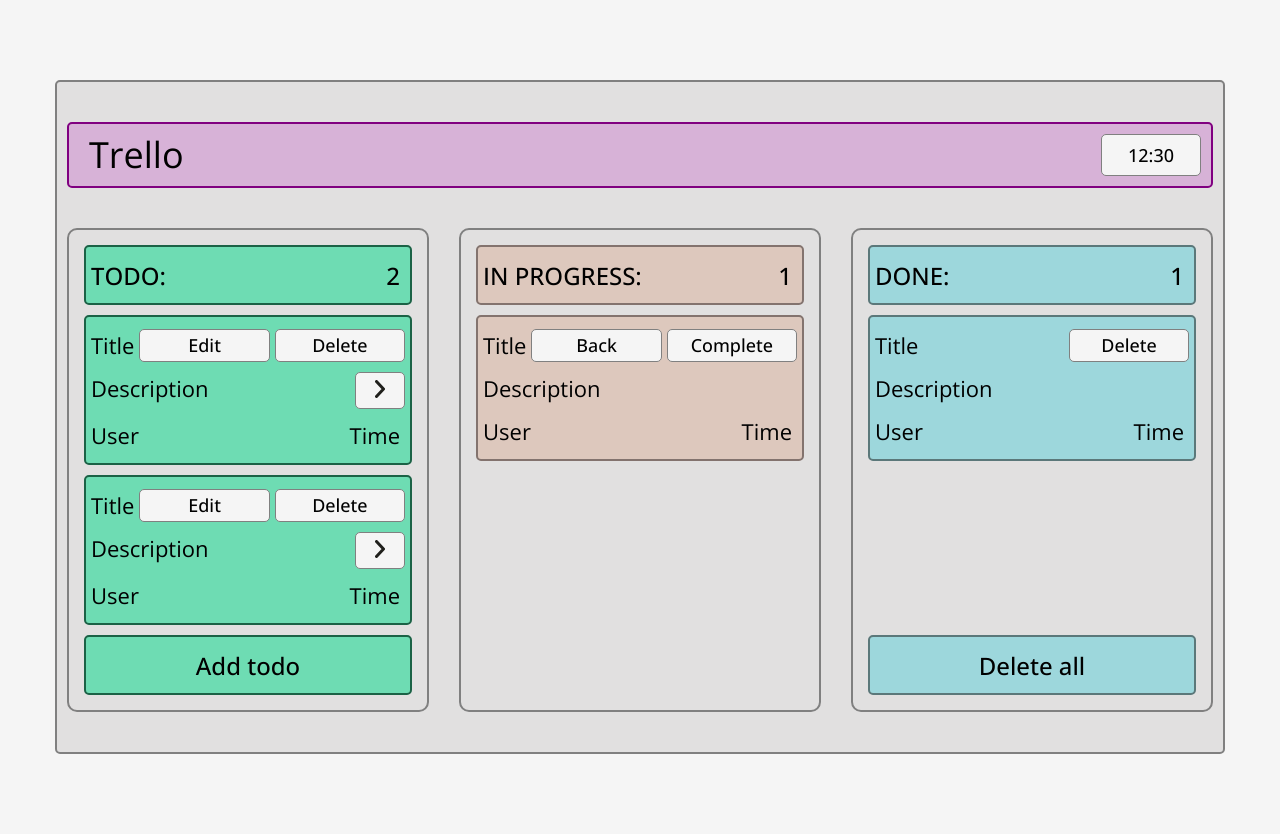
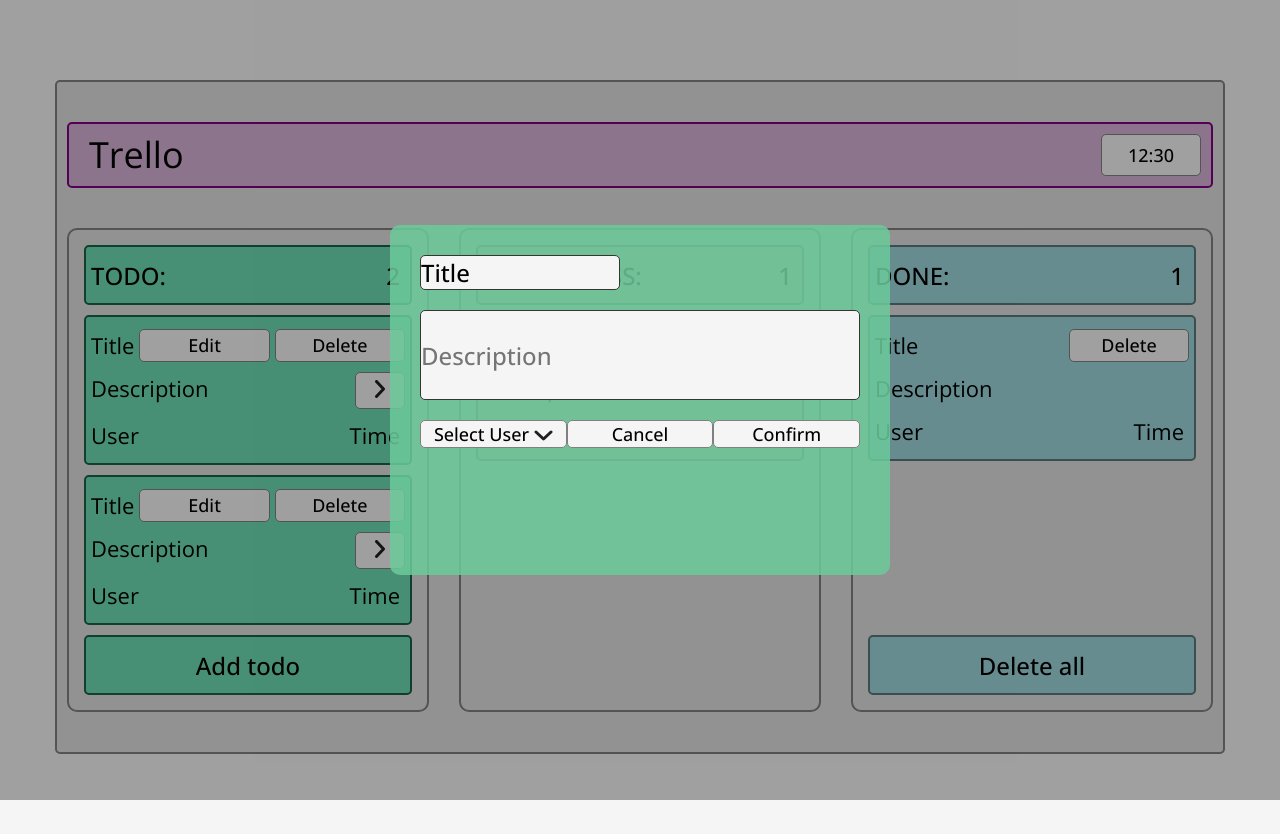
Before and after one commit to akavaliova/trello, a website built with Parcel: page src/index.html in a window 1280 px wide. Built offline with nearby package versions, Linux system fonts and the light colour scheme.

Commit message:
Made  a modal window

```diff
--- a/src/index.html
+++ b/src/index.html
@@ -103,9 +103,42 @@
                         </li>
                     </ul>
                 </div>
+                <!-- the end of trello wrap -->
             </div>
         </div>
+        <!-- the end of trello wrap -->
     </div>
+
+     <!-- Modal windows -->
+     <div id="overlay">
+        <!-- a wrap for the first modal window -->
+        <div id="modal-window">
+            <p class="modal-window__title">Title</p>
+            <input placeholder="Description" id="modal-window__text" type="text">
+            <div class="modal-window__buttons">
+                <!-- выпадающий список не работает -->
+                <!-- <div class="modal-window__dropdown">
+                    <button onclick="dropdownFunction()" id="modal-window__dropdownBtn"> Select User</button>
+                    <div id="modal-window__dropdownWrap" class="modal-window__dropdownContent">
+                      <a href="#">User1</a>
+                      <a href="#">User2</a>
+                      <a href="#">User3</a>
+                    </div>
+                </div> -->
+                <button id="modal-window__dropdownBtn"> Select User <svg width="19" height="11" viewBox="0 0 19 11" fill="none" xmlns="http://www.w3.org/2000/svg">
+                    <path d="M17 2L9.5 9L2 2" stroke="#20201C" stroke-width="3" stroke-linecap="round" stroke-linejoin="round"/>
+                    </svg>
+                    </button>
+                <button id="modal-window__cancelBtn">Cancel</button>
+                <button id="modal-window__confirmBtn">Confirm</button>
+            </div>
+        </div>
+        <!-- a wrap for the warning modal window -->
+        <div class="modal-warning">
+
+        </div>
+    </div>
+
     <script src="scripts/index.js" type="module"></script>
 </body>
 </html>
--- a/src/styles/index.css
+++ b/src/styles/index.css
@@ -486,3 +486,110 @@
 .trello__todo-done--deleteAllBtn:active{
     box-shadow: 2px 2px 10px #5b787a;
 }
+
+/* modal-window */
+
+#overlay{
+    position: fixed;
+    top: 0;
+    left: 0;
+    right: 0;
+    bottom: 0;
+    background-color:rgba(0, 0, 0, 0.35);
+    display: flex;
+    align-items: center;
+    justify-content: center;
+}
+
+#modal-window{
+    width: 500px;
+    height: 350px;
+    background: rgba(108, 203, 154, 0.85);
+    border-radius: 10px;
+    padding: 30px;
+}
+
+
+.modal-window__title{
+    font-family: 'Open Sans', sans-serif;
+    font-weight: 500;
+    font-size: 24px;
+    line-height: 33px;
+    color: black;
+    border: 1px solid rgb(55, 52, 52);
+    border-radius: 5px;
+    background-color: #F5F5F5;
+    margin-bottom: 20px;
+    width: 100%;
+    max-width: 200px;
+}
+#modal-window__text{
+    font-family: 'Open Sans', sans-serif;
+    font-weight: 500;
+    font-size: 24px;
+    line-height: 33px;
+    color: black;
+    border: 1px solid rgb(55, 52, 52);
+    border-radius: 5px;
+    background-color: #F5F5F5;
+    margin-bottom: 20px;
+    width: 100%;
+    height: 90px;
+}
+.modal-window__buttons{
+    display: flex;
+    justify-content: space-between;
+}
+#modal-window__dropdownBtn{
+    border: 1px solid gray;
+    border-radius: 5px;
+    background: #F5F5F5;
+    font-family: 'Open Sans', sans-serif;
+    font-weight: 500;
+    font-size: 18px;
+    line-height: 26px;
+    text-align: center;
+    color: black;
+    width: 100%;
+    max-width: 200px;
+}
+
+#modal-window__cancelBtn{
+    border: 1px solid gray;
+    border-radius: 5px;
+    background: #F5F5F5;
+    font-family: 'Open Sans', sans-serif;
+    font-weight: 500;
+    font-size: 18px;
+    line-height: 26px;
+    text-align: center;
+    color: black;
+    width: 100%;
+    max-width: 200px;
+
+}
+
+#modal-window__confirmBtn{
+    border: 1px solid gray;
+    border-radius: 5px;
+    background: #F5F5F5;
+    font-family: 'Open Sans', sans-serif;
+    font-weight: 500;
+    font-size: 18px;
+    line-height: 26px;
+    text-align: center;
+    color: black;
+    width: 100%;
+    max-width: 200px;
+
+}
+
+
+
+
+
+
+
+
+/* функция выпадающего списка не работает */
+/* .show {display: block;} */
```
Also changed, not shown: src/scripts/index.js (+21 -0 lines), src/images/DropDown.svg (added).
